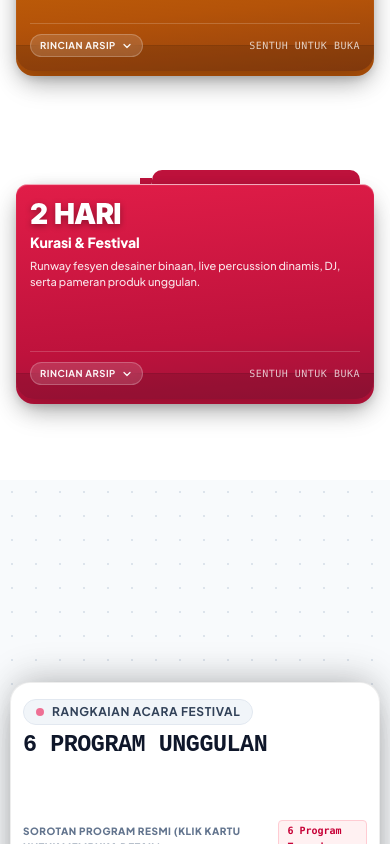
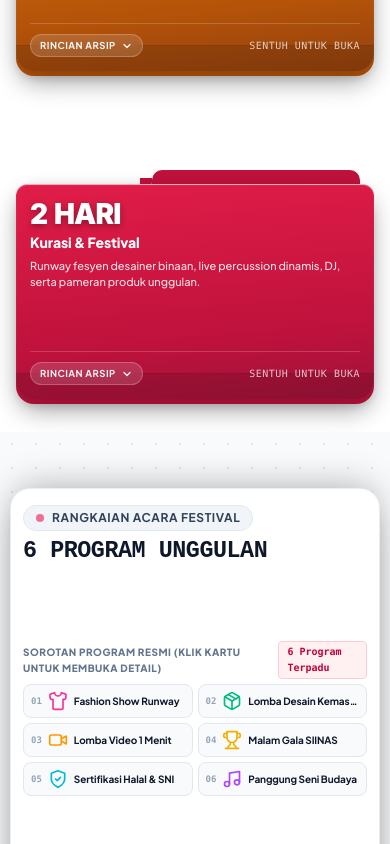
Before and after one commit to Syd-max/pride-industri-2026, a Next.js app: page / in a window 390 px wide. Shown: the part 3449-4293 px from the top of the page. Built offline with nearby package versions, Linux system fonts and the light colour scheme.

Commit message:
fix(mobile): remove massive gap between About section folders and Activities deck

```diff
--- a/src/components/sections/AboutSection.tsx
+++ b/src/components/sections/AboutSection.tsx
@@ -60,7 +60,7 @@ export default function AboutSection() {
   return (
     <section
       id="about"
-      className="relative py-10 sm:py-14 lg:py-16 bg-white overflow-hidden"
+      className="relative pt-10 pb-3 sm:py-14 lg:py-16 bg-white overflow-hidden"
       aria-label="Tentang PRIDE Industri 2026"
     >
       {/* Background Architectural Accent: Subtle Blueprint Dot Grid & Ambient Warm Mesh */}
--- a/src/components/sections/about-folders.css
+++ b/src/components/sections/about-folders.css
@@ -7,9 +7,9 @@
 .about-folders-grid {
   display: grid;
   grid-template-columns: repeat(1, minmax(0, 1fr));
-  gap: 56px 24px;
-  margin-top: clamp(32px, 4vw, 44px);
-  margin-bottom: clamp(36px, 5vw, 56px);
+  gap: 40px 24px;
+  margin-top: clamp(24px, 4vw, 44px);
+  margin-bottom: 16px;
   overflow: visible;
 }
 
@@ -17,6 +17,7 @@
   .about-folders-grid {
     grid-template-columns: repeat(2, minmax(0, 1fr));
     gap: 48px 24px;
+    margin-bottom: clamp(36px, 5vw, 56px);
   }
 }
 
--- a/src/components/sections/activities-deck.css
+++ b/src/components/sections/activities-deck.css
@@ -744,16 +744,16 @@
 
 @media (max-width: 768px) {
   .activities-stage {
-    padding-top: calc(72px + env(safe-area-inset-top, 0px));
-    padding-bottom: calc(20px + env(safe-area-inset-bottom, 0px));
+    padding-top: calc(56px + env(safe-area-inset-top, 0px));
+    padding-bottom: calc(16px + env(safe-area-inset-bottom, 0px));
     padding-left: 12px;
     padding-right: 12px;
-    justify-content: center;
+    justify-content: flex-start;
   }
   .activities-deck-container {
-    height: calc(100% - 36px);
-    max-height: 540px;
-    margin: 0 auto;
+    height: calc(100dvh - 104px);
+    max-height: 560px;
+    margin: 8px auto 0;
   }
   .deck-intro-card {
     padding: 18px 16px 20px;
@@ -878,16 +878,16 @@
 
 @media (max-width: 480px) {
   .activities-stage {
-    padding-top: calc(72px + env(safe-area-inset-top, 0px));
+    padding-top: calc(52px + env(safe-area-inset-top, 0px));
     padding-bottom: calc(12px + env(safe-area-inset-bottom, 0px));
     padding-left: 10px;
     padding-right: 10px;
-    justify-content: center;
+    justify-content: flex-start;
   }
   .activities-deck-container {
-    height: calc(100% - 30px);
-    max-height: 500px;
-    margin: 0 auto;
+    height: calc(100dvh - 92px);
+    max-height: 530px;
+    margin: 4px auto 0;
   }
   .deck-intro-card {
     padding: 14px 12px 16px;
```
